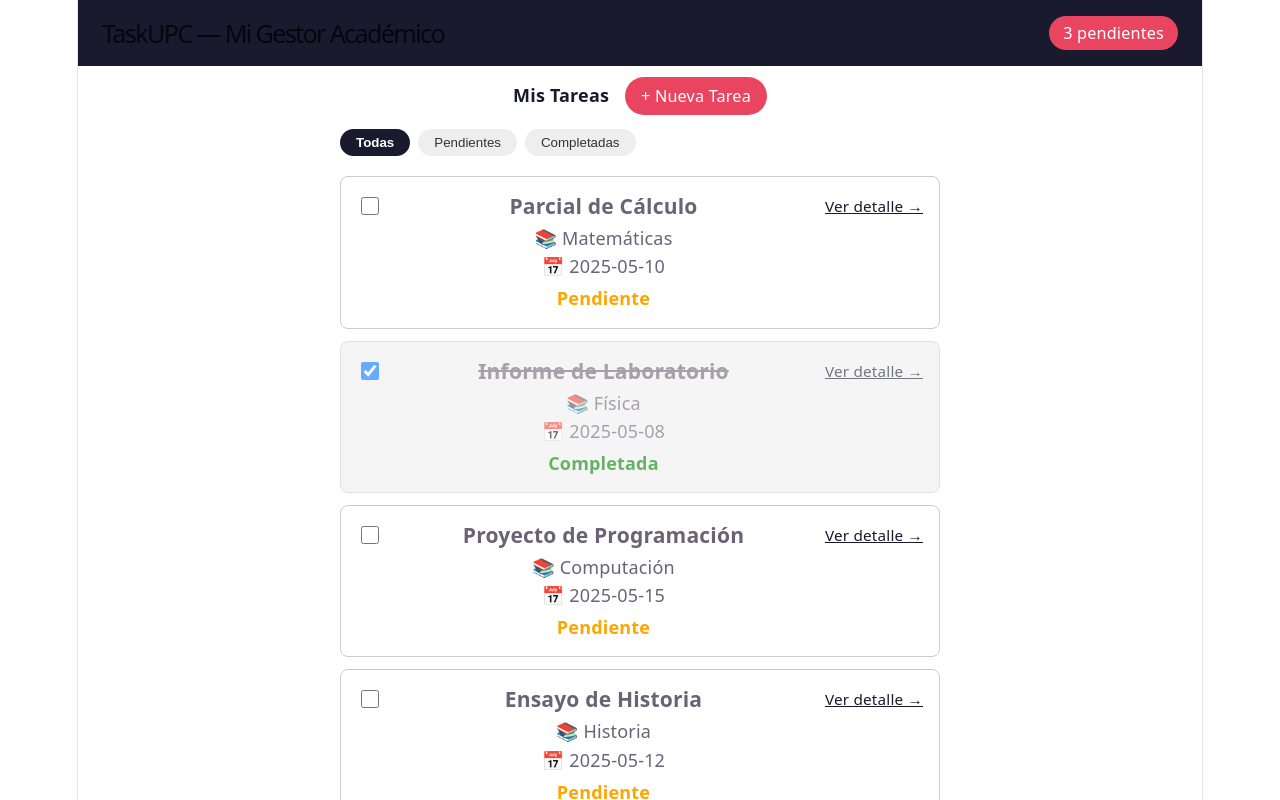
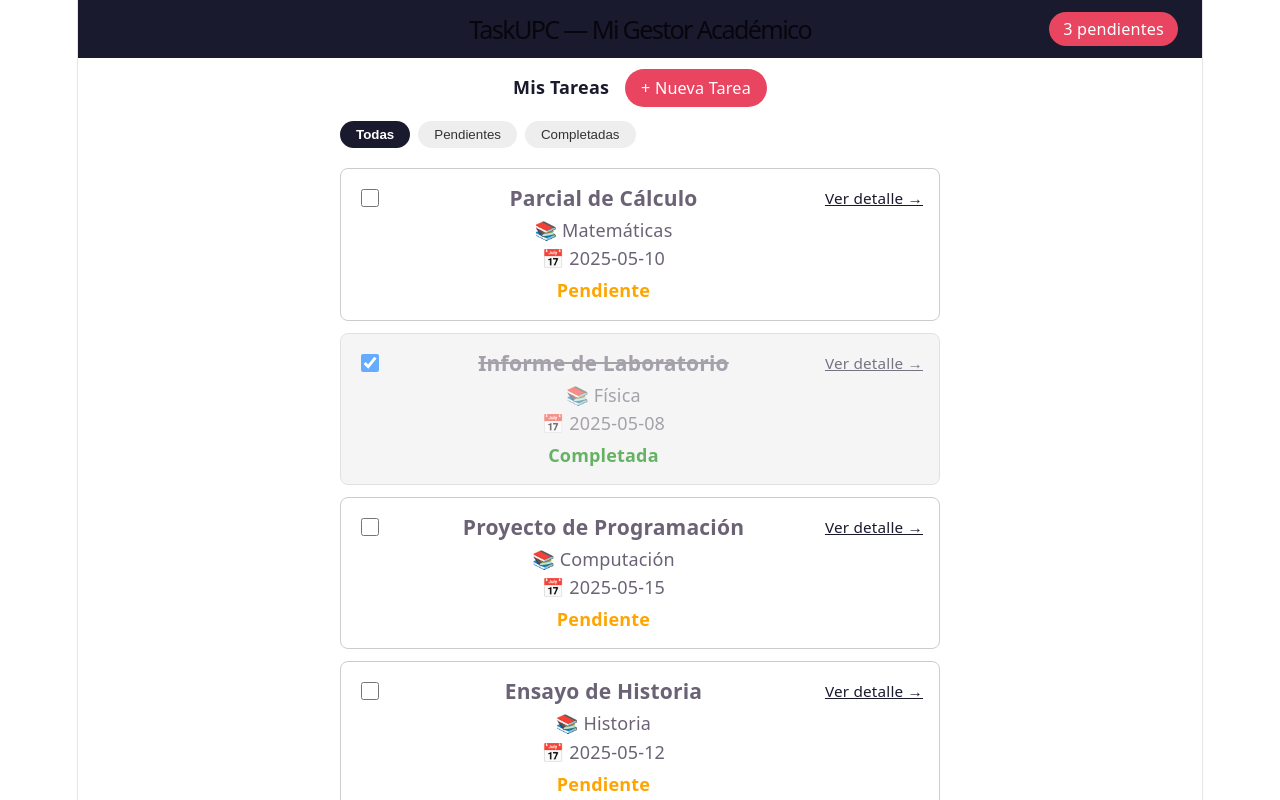
Before and after one commit to Reinel-ing/taskunpc, a React (Vite) app: page / in a window 1280 px wide. Shown: the top 800 px of the page. Built offline with nearby package versions, Linux system fonts and the light colour scheme.

Commit message:
style: centrar titulo y contenido principal

```diff
--- a/src/App.jsx
+++ b/src/App.jsx
@@ -13,8 +13,8 @@ function App() {
     <div>
       <Header totalPendientes={totalPendientes} />
 
-      <div style={{ padding: "16px 24px", maxWidth: "600px", margin: "0 auto" }}>
-        <nav style={{ marginBottom: "20px" }}>
+      <div style={{ padding: "16px 24px", maxWidth: "600px", margin: "0 auto", textAlign: "center" }}>
+        <nav style={{ marginBottom: "20px", textAlign: "center" }}>
           <Link
             to="/"
             style={{ marginRight: "16px", color: "#1a1a2e", textDecoration: "none", fontWeight: "bold" }}
--- a/src/components/Header.jsx
+++ b/src/components/Header.jsx
@@ -4,9 +4,8 @@ function Header({ totalPendientes }) {
       backgroundColor: "#1a1a2e",
       color: "white",
       padding: "16px 24px",
-      display: "flex",
-      justifyContent: "space-between",
-      alignItems: "center",
+      position: "relative",
+      textAlign: "center",
     }}>
       <h1 style={{ margin: 0, fontSize: "1.4rem" }}>
         TaskUPC — Mi Gestor Académico
@@ -16,6 +15,10 @@ function Header({ totalPendientes }) {
         borderRadius: "20px",
         padding: "4px 14px",
         fontSize: "0.9rem",
+        position: "absolute",
+        right: "24px",
+        top: "50%",
+        transform: "translateY(-50%)",
       }}>
         {totalPendientes} pendiente{totalPendientes !== 1 ? "s" : ""}
       </span>
```
